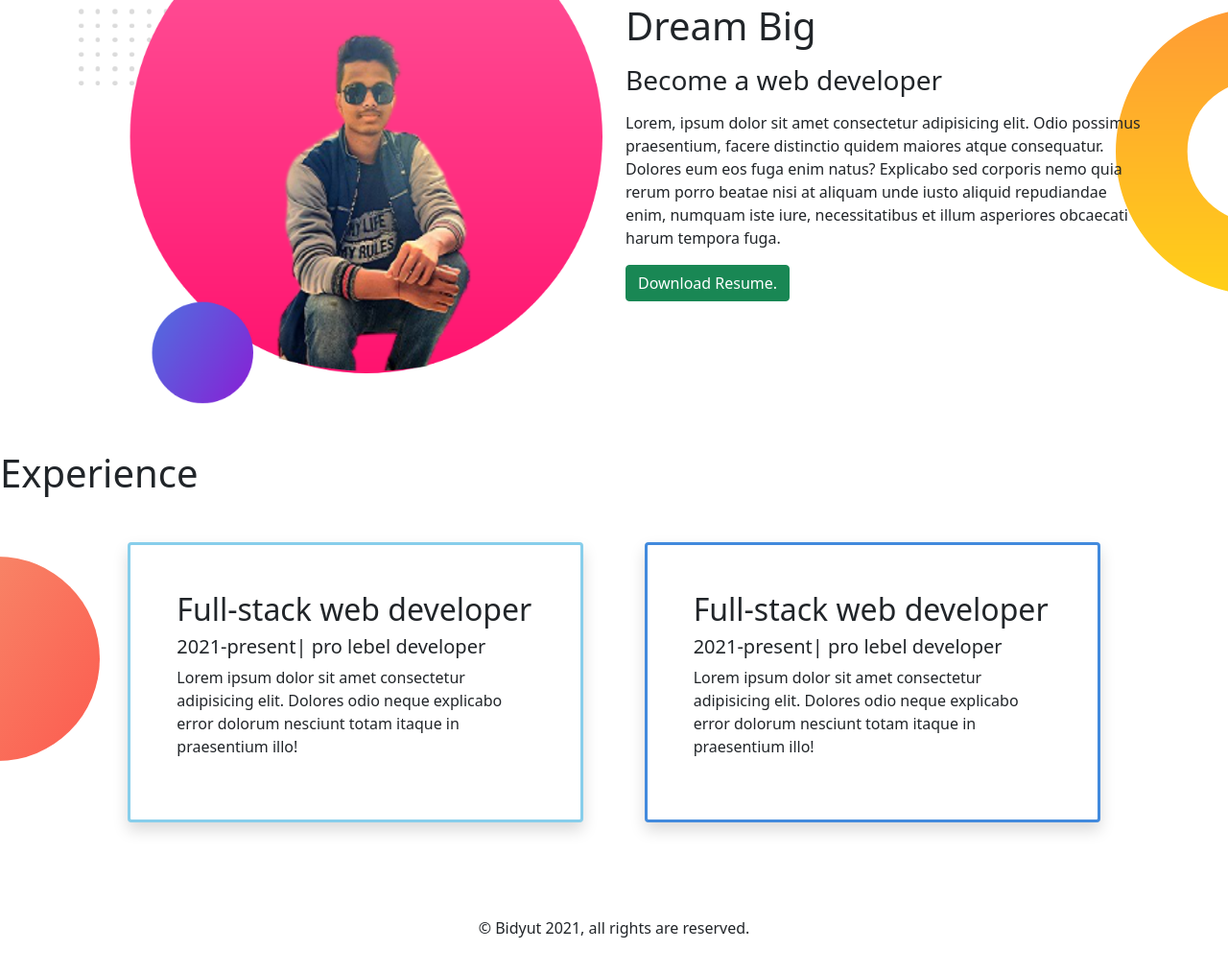
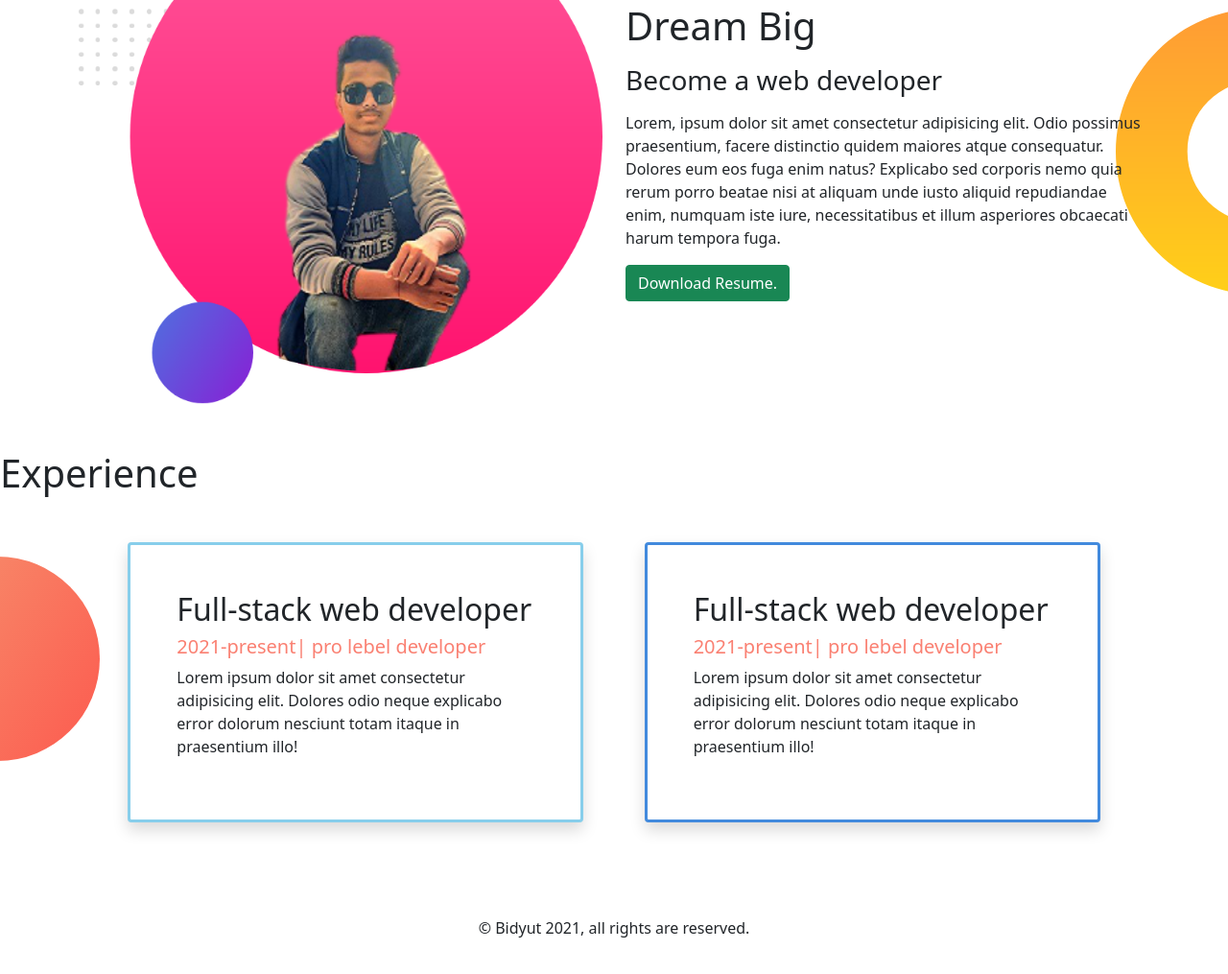
Before and after one commit to Bidyut-Biswas/first-portfolio, a plain HTML site: page index.html in a window 1280 px wide. Shown: the part 790-1805 px from the top of the page at 96% size. Drawn offline with nearby package versions, Linux system fonts and the light colour scheme.

Commit message:
second commit

```diff
--- a/index.html
+++ b/index.html
@@ -57,7 +57,7 @@
                 Full-stack web developer
             </h2>
             <h5>
-                2021-present| pro lebel developer
+               <span> 2021-present| pro lebel developer</span>
             </h5>
             <p>Lorem ipsum dolor sit amet consectetur adipisicing elit. Dolores odio neque explicabo error dolorum nesciunt totam itaque in praesentium illo!</p>
         </div>
@@ -66,7 +66,7 @@
                 Full-stack web developer
             </h2>
             <h5>
-                2021-present| pro lebel developer
+                <span> 2021-present| pro lebel developer</span>
             </h5>
             <p>Lorem ipsum dolor sit amet consectetur adipisicing elit. Dolores odio neque explicabo error dolorum nesciunt totam itaque in praesentium illo!</p>
 
--- a/style.css
+++ b/style.css
@@ -5,7 +5,7 @@
     background-repeat: no-repeat;
 }
 
-h1 span{
+ span{
     color: salmon;
 }
 
```
